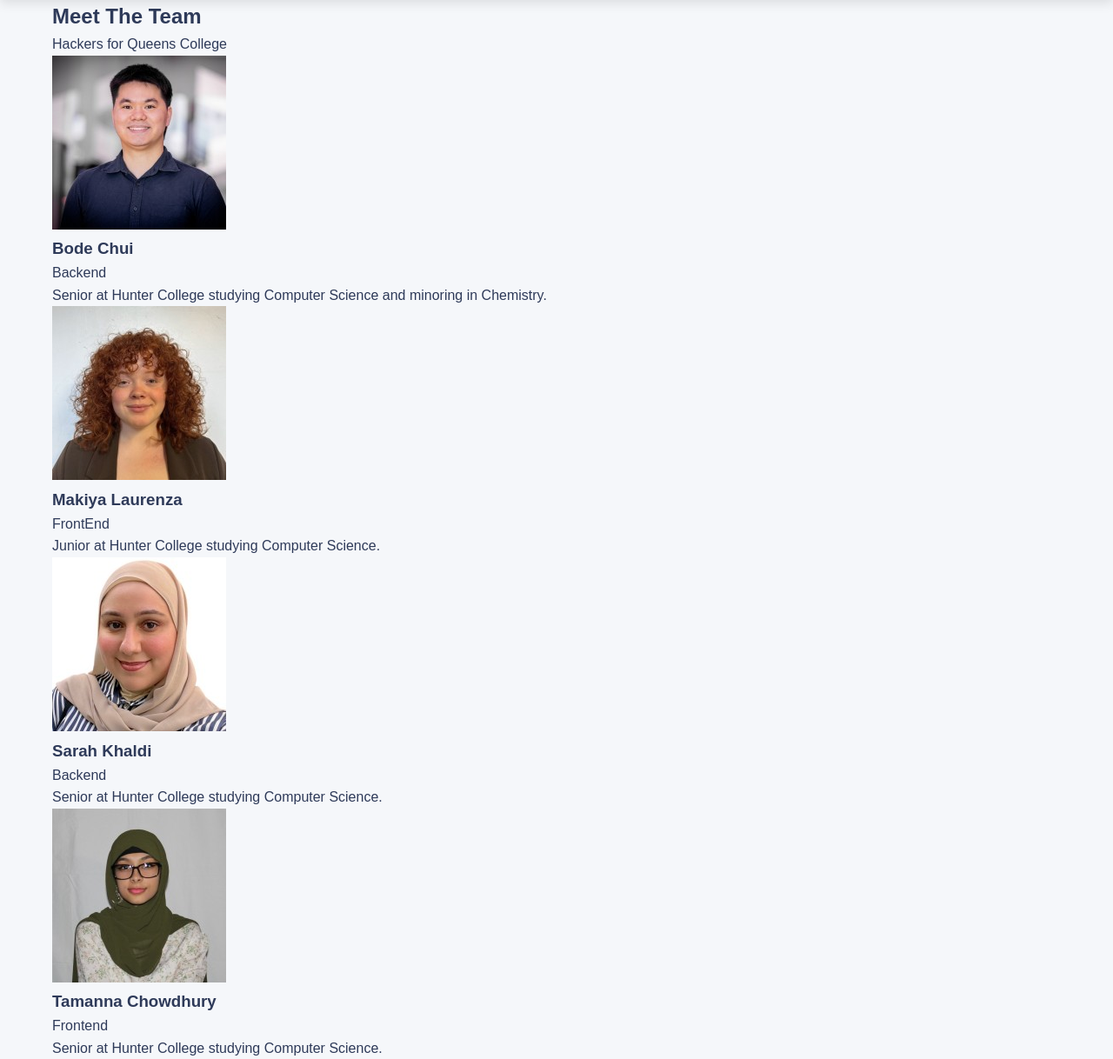
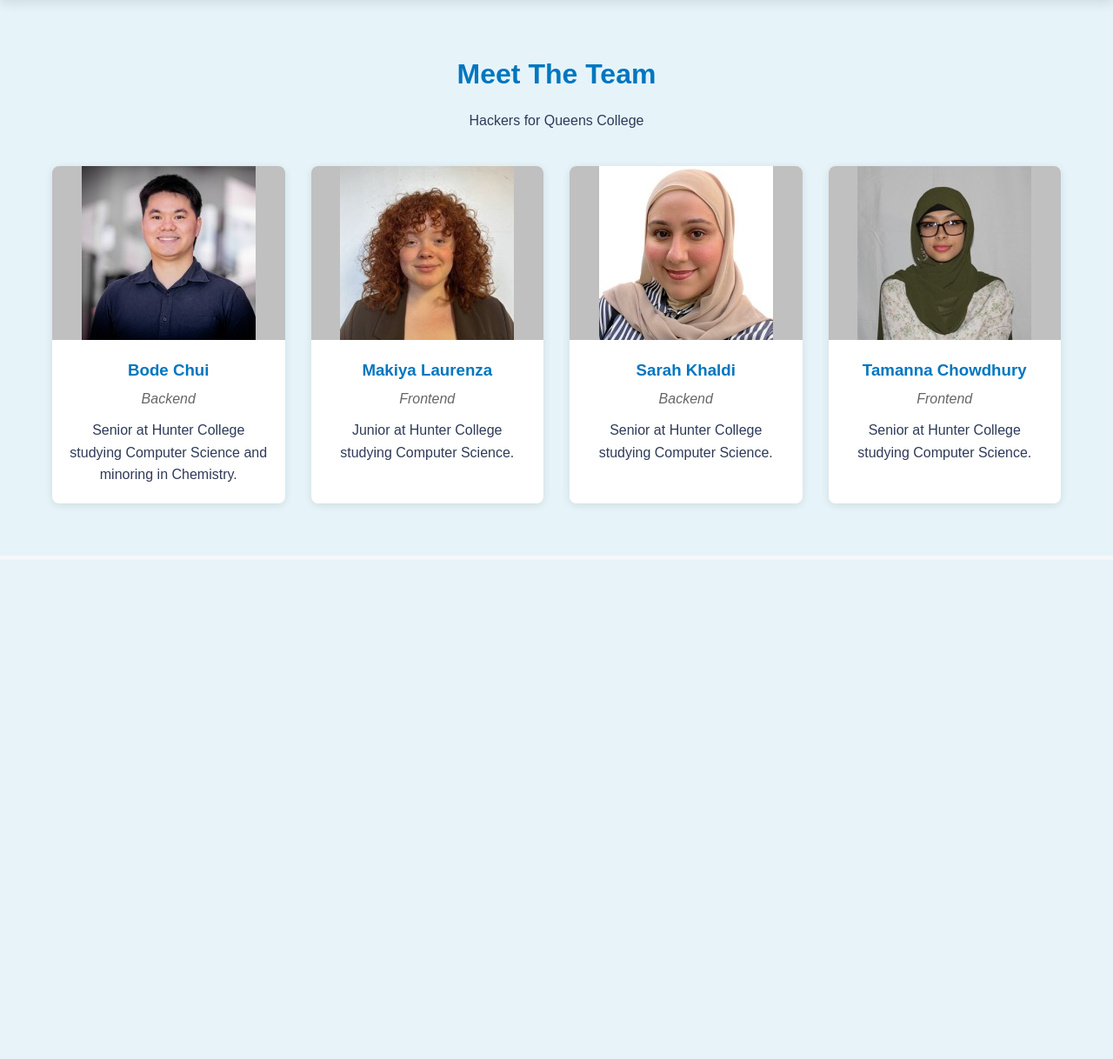
Before and after one commit to BootyChu/HackKnight-, a Flask app: page /about in a window 1280 px wide. Shown: the part 156-1374 px from the top of the page at 87% size. After the commit the page ends 800 px from the top, so only its background shows below. Run offline with Flask 3, Linux system fonts and the light colour scheme.

Commit message:
about us

```diff
--- a/capital_one_recommender/app/static/css/styles.css
+++ b/capital_one_recommender/app/static/css/styles.css
@@ -1076,3 +1076,60 @@ footer {
   accent-color: var(--primary);
   margin-right: 5px;
 }
+
+
+
+.team-section {
+  background-color: #e6f4fa;
+  padding: 60px 0;
+}
+
+.team-heading {
+  text-align: center;
+  margin-bottom: 40px;
+}
+
+.team-heading h2 {
+  font-size: 2rem;
+  margin-bottom: 15px;
+  color: #0076C0;
+}
+
+.team-grid {
+  display: grid;
+  grid-template-columns: repeat(4, 1fr);
+  gap: 30px;
+}
+
+.team-member {
+  background-color: white;
+  border-radius: 8px;
+  overflow: hidden;
+  box-shadow: 0 2px 10px rgba(0, 0, 0, 0.1);
+  text-align: center;
+}
+
+.team-photo {
+  height: 200px;
+  background-color: #c0c0c0;
+  display: flex;
+  align-items: center;
+  justify-content: center;
+  color: white;
+  font-weight: bold;
+}
+
+.team-info {
+  padding: 20px;
+}
+
+.team-info h3 {
+  margin-bottom: 5px;
+  color: #0076C0;
+}
+
+.team-title {
+  color: #666;
+  font-style: italic;
+  margin-bottom: 10px;
+}
--- a/capital_one_recommender/app/templates/about_us.html
+++ b/capital_one_recommender/app/templates/about_us.html
@@ -69,7 +69,7 @@
             </div>
           <div class="team-info">
             <h3>Makiya Laurenza</h3>
-            <div class="team-title">FrontEnd</div>
+            <div class="team-title">Frontend</div>
             <p>Junior at Hunter College studying Computer Science.</p>
           </div>
         </div>
```
Also changed, not shown: 1 other file.
